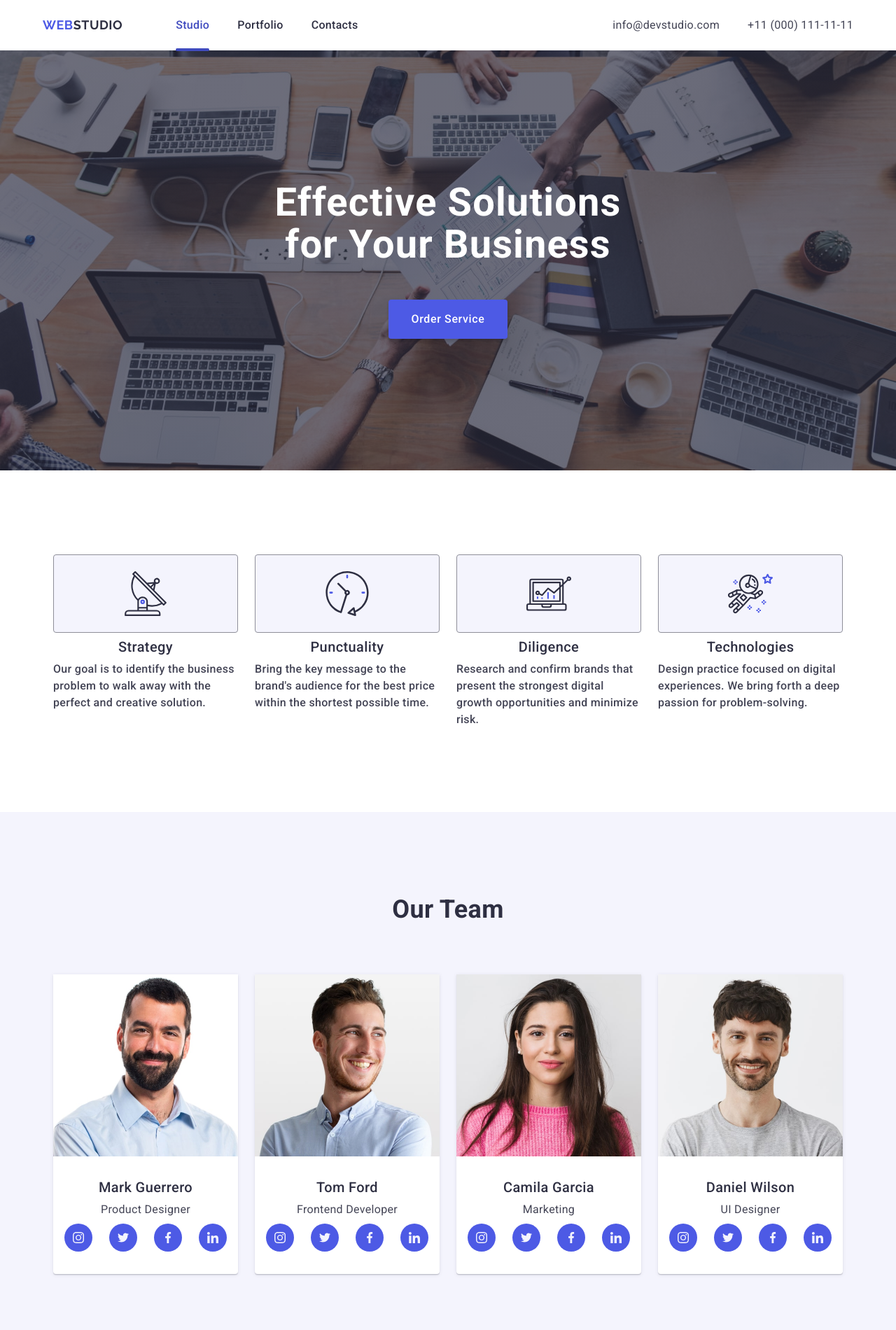
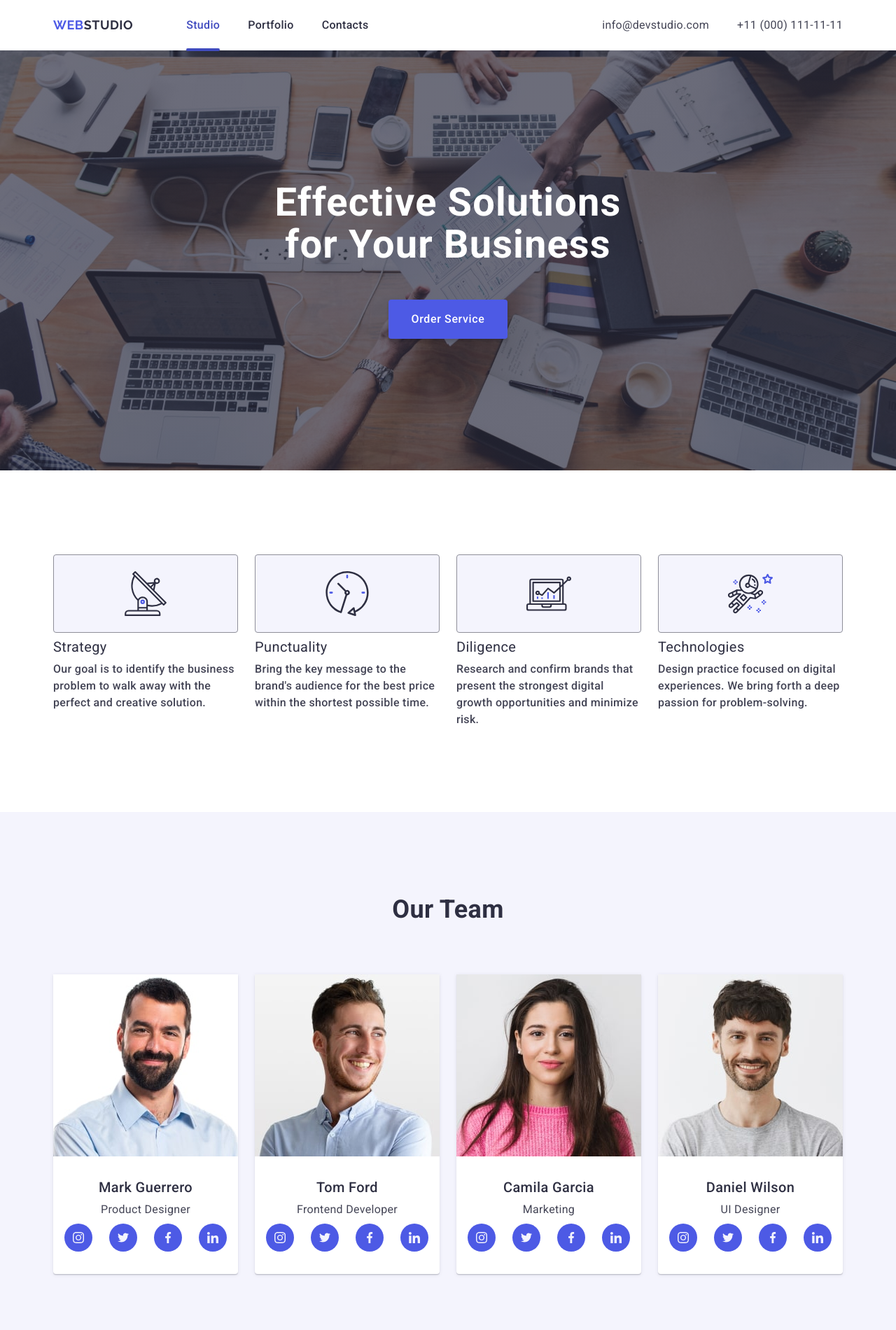
Before and after one commit to Svitla-Dan/goit-markup-hw-06, a plain HTML site: page index.html in a window 1280 px wide. Shown: the top 1900 px of the page at 70% size. Drawn offline with nearby package versions, Linux system fonts and the light colour scheme.

Commit message:
fix homework

```diff
--- a/css/styles.css
+++ b/css/styles.css
@@ -105,7 +105,7 @@ HEADER Mobile
   display: flex;
   align-items: center;
   justify-content: space-between;
-  padding: 16px 0;
+  padding: 16px;
 }
 
 .menu-list,
@@ -149,7 +149,7 @@ HEADER Tablet
 
 @media screen and (min-width: 768px) {
   .header-container {
-    padding: 0;
+    padding: 0 16px;
   }
   .burger-open-btn {
     display: none;
@@ -232,6 +232,9 @@ HEADER Desktop
 ======================================================================================================================================================== */
 
 @media screen and (min-width: 1158px) {
+  .header-container {
+    padding: 0 15px;
+  }
   .logo {
     margin-right: 76px;
   }
@@ -308,7 +311,6 @@ MENU Mobile styles
   display: flex;
   flex-direction: column;
   gap: 40px;
-  margin-bottom: 40px;
 }
 
 .mobile-menu-link {
@@ -323,6 +325,13 @@ MENU Mobile styles
 .mobile-menu-link.current {
   position: relative;
   color: #404bbf;
+}
+.mobile-contacts {
+  margin-top: auto;
+  margin-bottom: 48px;
+}
+.mobile-social-container {
+  margin-top: 0;
 }
 
 .mobile-address-list {
@@ -570,7 +579,7 @@ Section 2 Mobile Advantages
 .advantages-title {
   margin-left: auto;
   margin-right: auto;
-  text-align: center;
+  text-align: left;
   margin-bottom: 8px;
   font-size: 36px;
   line-height: 1.11;
@@ -622,7 +631,7 @@ Section 2 Desktop Advantages
     margin-bottom: 8px;
   }
   .advantages-title {
-    font-weight: 500;
+    font-weight: 400;
     font-size: 20px;
     line-height: 1.2;
   }
@@ -740,10 +749,6 @@ Section 4 Mobile Portfolio
 .portfolio-item {
   flex-basis: 100%;
   transition: box-shadow 250ms cubic-bezier(0.4, 0, 0.2, 1);
-}
-
-.portfolio-item:hover,
-.portfolio-item:focus {
   box-shadow: 0px 1px 6px rgba(46, 47, 66, 0.08),
     0px 1px 1px rgba(46, 47, 66, 0.16), 0px 2px 1px rgba(46, 47, 66, 0.08);
 }
@@ -792,6 +797,7 @@ Section 4 Tablet Portfolio
   .portfolio-item {
     flex-basis: calc((100% - 24px) / 2);
   }
+
   .portfolio-item-img {
     min-height: 300px;
   }
@@ -808,6 +814,12 @@ Section 4 Desktop Portfolio
   }
   .portfolio-item {
     flex-basis: calc((100% - 2 * 24px) / 3);
+    box-shadow: none;
+  }
+  .portfolio-item:hover,
+  .portfolio-item:focus {
+    box-shadow: 0px 1px 6px rgba(46, 47, 66, 0.08),
+      0px 1px 1px rgba(46, 47, 66, 0.16), 0px 2px 1px rgba(46, 47, 66, 0.08);
   }
 }
 
@@ -838,6 +850,7 @@ FOOTER Mobile
 .footer-logo {
   display: block;
   text-align: center;
+  margin-bottom: 16px;
 }
 .logo-studio-footer {
   color: #f4f4fd;
@@ -970,7 +983,6 @@ FOOTER Tablet
   }
   .footer-logo {
     display: inline-block;
-    margin-bottom: 16px;
   }
   .footer-subscribe-desc {
     display: inline-block;
--- a/index.html
+++ b/index.html
@@ -166,10 +166,11 @@
             <li class="team-member-card">
               <img
                 srcset="
-                  ./images/our-team/team-mark-1@2x-min.jpg,
-                  ./images/our-team/team-mark-1@3x-min.jpg
+                  ./images/our-team/team-mark-min.jpg      1x,
+                  ./images/our-team/team-mark-1@2x-min.jpg 2x,
+                  ./images/our-team/team-mark-1@3x-min.jpg 3x
                 "
-                src="./images/our-team/team-mark-1-min.jpg"
+                src="./images/our-team/team-mark-min.jpg"
                 alt="Mark Guerrero avatar"
                 width="264"
                 height="260"
@@ -212,10 +213,11 @@
             <li class="team-member-card">
               <img
                 srcset="
-                  ./images/our-team/team-tom-2@2x-min.jpg,
-                  ./images/our-team/team-tom-2@3x-min.jpg
+                  ./images/our-team/team-tom-min.jpg      1x,
+                  ./images/our-team/team-tom-2@2x-min.jpg 2x,
+                  ./images/our-team/team-tom-2@3x-min.jpg 3x
                 "
-                src="./images/our-team/team-tom-2-min.jpg"
+                src="./images/our-team/team-tom-min.jpg"
                 alt="Tom Ford avatar"
                 width="264"
                 height="260"
@@ -258,10 +260,11 @@
             <li class="team-member-card">
               <img
                 srcset="
-                  ./images/our-team/team-camila-3@2x-min.jpg,
-                  ./images/our-team/team-camila-3@3x-min.jpg
+                  ./images/our-team/team-camila-min.jpg      1x,
+                  ./images/our-team/team-camila-3@2x-min.jpg 2x,
+                  ./images/our-team/team-camila-3@3x-min.jpg 3x
                 "
-                src="./images/our-team/team-camila-3-min.jpg"
+                src="./images/our-team/team-camila-min.jpg"
                 alt="Camila Garcia avatar"
                 width="264"
                 height="260"
@@ -304,10 +307,11 @@
             <li class="team-member-card">
               <img
                 srcset="
-                  ./images/our-team/team-daniel-4@2x-min.jpg,
-                  ./images/our-team/team-daniel-4@3x-min.jpg
+                  ./images/our-team/team-daniel-min.jpg      1x,
+                  ./images/our-team/team-daniel-4@2x-min.jpg 2x,
+                  ./images/our-team/team-daniel-4@3x-min.jpg 3x
                 "
-                src="./images/our-team/team-daniel-4-min.jpg"
+                src="./images/our-team/team-daniel-min.jpg"
                 alt="Daniel Wilson avatar"
                 width="264"
                 height="260"
@@ -804,10 +808,10 @@
                   <use href="./images/icons.svg#icon-vector"></use>
                 </svg>
               </span>
-              I accept the terms and conditions of the
+              <span> I accept the terms and conditions of the
               <a href="" class="privacy-policy-link">Privacy Policy</a></label
-            >
-          </div>
+              ></span>
+              </div>
           <button class="review-form-submit-btn" type="submit">Sent</button>
         </form>
       </div>
@@ -858,8 +862,8 @@
           </ul>
         </nav>
       </div>
-
-      <address class="mobile-address">
+    <div class="mobile-contacts">
+   <address class="mobile-address">
         <ul class="mobile-address-list">
           <li class="mobile-address-item">
             <a href="tel:+110001111111" class="mobile-address-menu-link color"
@@ -873,8 +877,10 @@
           </li>
         </ul>
       </address>
+    </div>
 
-      <ul class="mobile-social-link-list">
+<div class="mobile-social-container">
+    <ul class="mobile-social-link-list">
         <li class="mobile-social-link-item">
           <a href="" class="mobile-social-link">
             <svg class="mobile-social-link-icon" width="24" height="24">
@@ -905,6 +911,7 @@
         </li>
       </ul>
     </div>
+  </div>
     <script>
       function openMenu() {
         modal = document.getElementById("mobile-menu");
```
Also changed, not shown: images/our-team/team-camila-min.jpg (renamed from images/our-team/team-camila-3-min.jpg), images/our-team/team-daniel-min.jpg (renamed from images/our-team/team-daniel-4-min.jpg), images/our-team/team-mark-min.jpg (renamed from images/our-team/team-mark-1-min.jpg), images/our-team/team-tom-min.jpg (renamed from images/our-team/team-tom-2-min.jpg).
